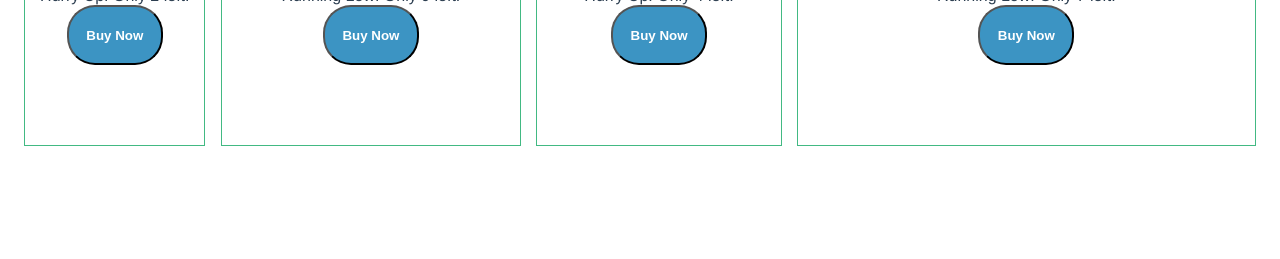
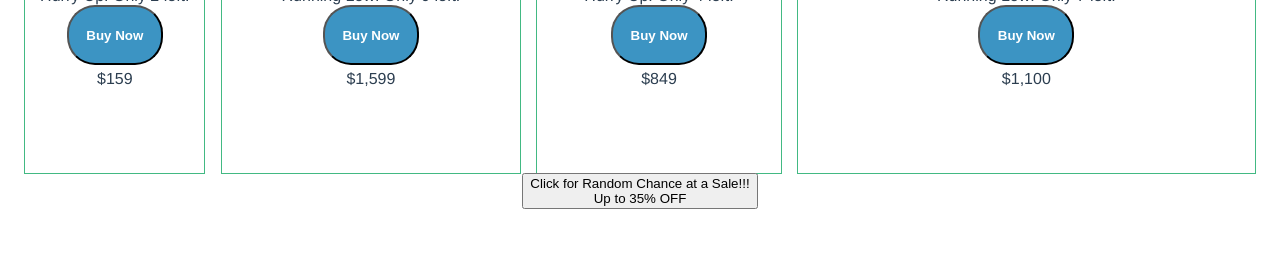
Before and after one commit to staten-island-tech/vue-reactivity-project-Ox2bc, a Vue app in the folder vue-reactivity/: page / in a window 1280 px wide. Shown: the part 383-642 px from the top of the page. Built offline with nearby package versions, Linux system fonts and the light colour scheme.

Commit message:
10/20/21 END OF CLASS

```diff
--- a/vue-reactivity/src/components/en-product-page.vue
+++ b/vue-reactivity/src/components/en-product-page.vue
@@ -41,6 +41,16 @@
         >
           <p>Sorry</p>
         </button>
+        <main class="airpods-price">
+          <main v-if="airpodsSale == false">
+            <p class="price">$159</p>
+          </main>
+          <main v-else>
+            <p class="sale-sign">SALE</p>
+            <p class="sale-normal-price">$159</p>
+            <p class="price">$139</p>
+          </main>
+        </main>
       </div>
       <div class="macbook-div">
         <img
@@ -82,6 +92,16 @@
         >
           Sorry
         </button>
+        <main class="macbook-price">
+          <main v-if="macbookSale == false">
+            <p class="price">$1,599</p>
+          </main>
+          <main v-else>
+            <p class="sale-sign">SALE</p>
+            <p class="sale-normal-price">$1,599</p>
+            <p class="price">$1,399</p>
+          </main>
+        </main>
       </div>
       <div class="iphone-div">
         <img
@@ -120,6 +140,16 @@
         >
           Sorry
         </button>
+        <main class="iphone-price">
+          <main v-if="iphoneSale == false">
+            <p class="price">$849</p>
+          </main>
+          <main v-else>
+            <p class="sale-sign">SALE</p>
+            <p class="sale-normal-price">$849</p>
+            <p class="price">$699</p>
+          </main>
+        </main>
       </div>
       <div class="surface-div">
         <img
@@ -158,7 +188,23 @@
         >
           Sorry
         </button>
+        <main class="surface-price">
+          <main v-if="surfaceSale == false">
+            <p class="price">$1,100</p>
+          </main>
+          <main v-else>
+            <p class="sale-sign">SALE</p>
+            <p class="sale-normal-price">$1,100</p>
+            <p class="price">$715</p>
+          </main>
+        </main>
       </div>
+    </section>
+    <section class="sale-button">
+      <button v-on:click="rndNumb">
+        Click for Random Chance at a Sale!!! <br />
+        Up to 35% OFF
+      </button>
     </section>
   </section>
 </template>
@@ -181,6 +227,10 @@ export default {
       surfaceOpacity: false,
       halfOpacity: "50%",
       fullOpacity: "100",
+      airpodsSale: false,
+      macbookSale: false,
+      iphoneSale: false,
+      surfaceSale: false,
     };
   },
   methods: {
@@ -211,6 +261,36 @@ export default {
       } else {
         this.surfaceOpacity = true;
       }
+    },
+    rndNumb() {
+      var randairpods = Math.floor(Math.random() * 100);
+      if (randairpods < 10) {
+        this.airpodsSale = true;
+      } else {
+        this.airpodsSale = false;
+      }
+      console.log(this.airpodsSale);
+      var randmacbook = Math.floor(Math.random() * 100);
+      if (randmacbook < 10) {
+        this.macbookSale = true;
+      } else {
+        this.macbookSale = false;
+      }
+      console.log(this.macbookSale);
+      var randiphone = Math.floor(Math.random() * 100);
+      if (randiphone < 10) {
+        this.iphoneSale = true;
+      } else {
+        this.iphoneSale = false;
+      }
+      console.log(this.iphoneSale);
+      var randsurface = Math.floor(Math.random() * 100);
+      if (randsurface < 10) {
+        this.surfaceSale = true;
+      } else {
+        this.surfaceSale = false;
+      }
+      console.log(this.surfaceSale);
     },
   },
 };
@@ -359,4 +439,23 @@ a {
   background: #3c94c3;
   font-weight: 700;
 }
+
+.sale-sign {
+  color: red;
+  font-weight: 900;
+  padding: 0%;
+  margin: 5px auto;
+}
+
+.sale-normal-price {
+  text-decoration: line-through;
+  color: red;
+  margin: 2.5px auto;
+  font-weight: 550;
+}
+
+.price {
+  margin: 5px auto;
+  font-weight: 550;
+}
 </style>
```
